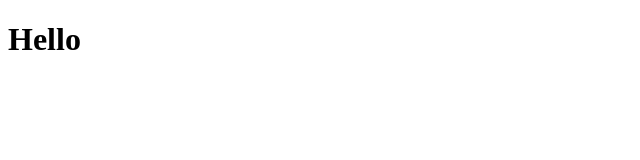
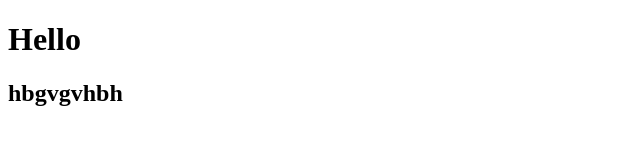
Before and after one commit to DhirajRajguru/testingDeploy, a plain HTML site: page index.html in a window 1280 px wide. Shown: the whole page, without its empty margins (0-640 px from the left). Drawn offline with Linux system fonts and the light colour scheme.

Commit message:
test again

```diff
--- a/index.html
+++ b/index.html
@@ -8,5 +8,6 @@
 </head>
 <body>
     <h1>Hello</h1>
+    <h2>hbgvgvhbh</h2>
 </body>
 </html>
```
